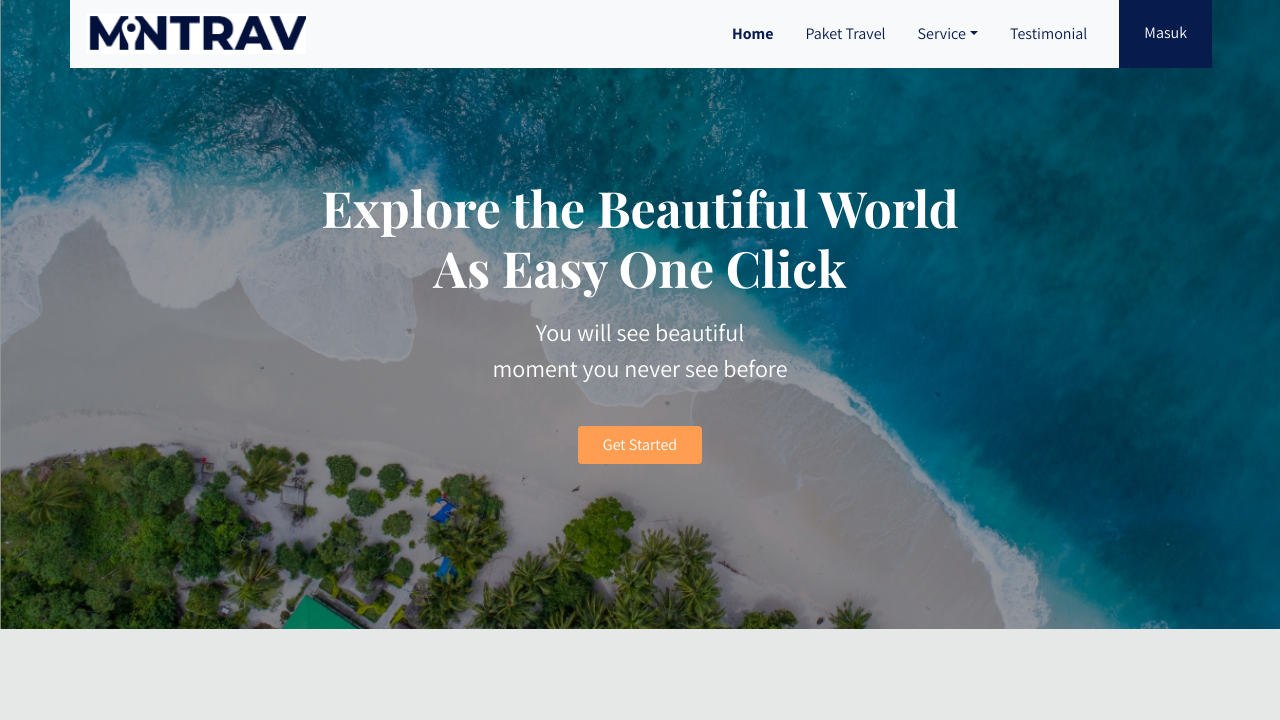
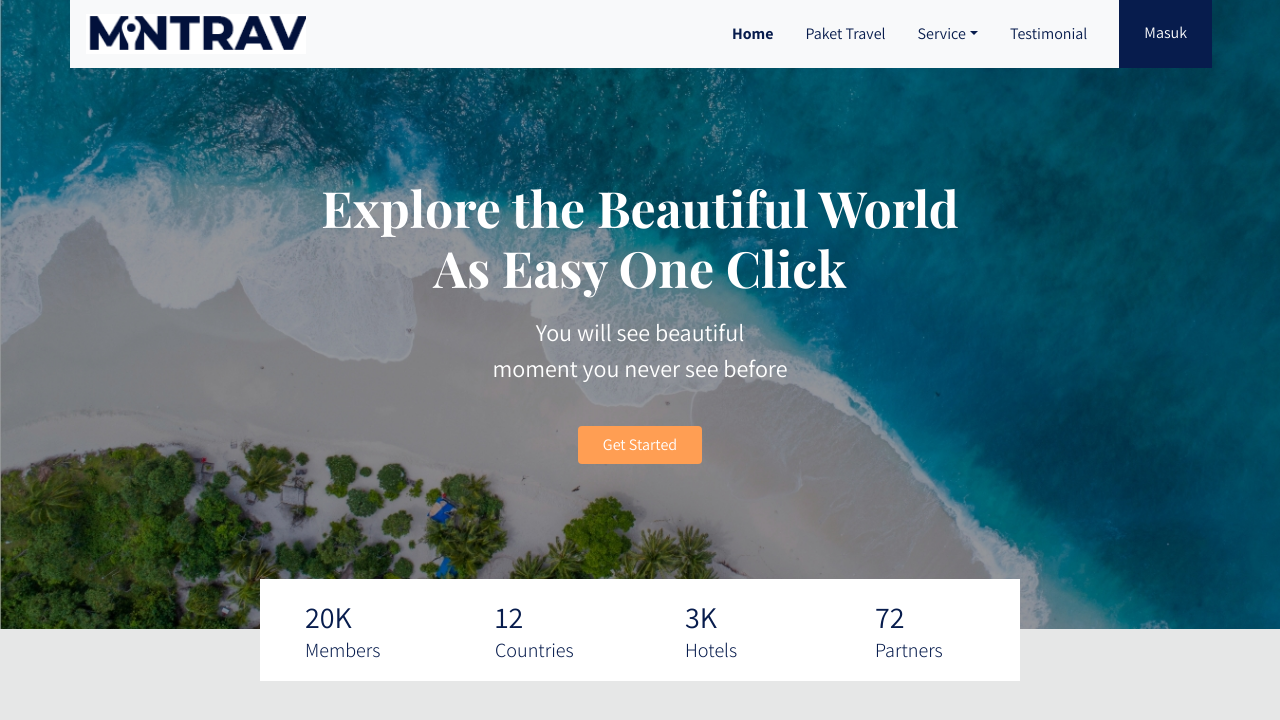
Before and after one commit to Indraawagin/web_montrav, a PHP site: page / in a window 1280 px wide. Shown: the top 720 px of the page. Run offline with PHP 8.4, Linux system fonts and the light colour scheme.

Commit message:
membuat stats

```diff
--- a/frontend/styles/main.css
+++ b/frontend/styles/main.css
@@ -70,4 +70,24 @@ header .btn-get-started:hover {
   background-color: #fda562;
   color: #ffffff;
 }
+
+.section-stats {
+  margin-top: -50px;
+}
+
+.section-stats .stats-details {
+  padding-top: 20px;
+  background: #ffffff;
+  padding-left: 45px;
+}
+
+.section-stats h2 {
+  font-size: 30px;
+  margin-bottom: 0;
+}
+
+.section-stats p {
+  font-size: 20px;
+  font-weight: lighter;
+}
 /*# sourceMappingURL=main.css.map */
--- a/frontend/styles/main.scss
+++ b/frontend/styles/main.scss
@@ -80,3 +80,25 @@ header {
     }
 
 }
+
+// Statistics
+
+.section-stats {
+    margin-top: -50px;
+
+    .stats-details {
+        padding-top: 20px;
+        background: #ffffff;
+        padding-left: 45px;
+    }
+
+    h2 {
+        font-size: 30px;
+        margin-bottom: 0;
+    }
+
+    p {
+        font-size: 20px;
+        font-weight: lighter;
+    }
+}
--- a/index.html
+++ b/index.html
@@ -94,6 +94,29 @@
       <a href="#" class="btn btn-get-started px-4 mt-4">Get Started</a>
     </header>
 
+    <main>
+      <div class="container">
+        <section class="section-stats row justify-content-center" id="stats">
+          <div class="col-3 col-md-2 stats-details">
+            <h2>20K</h2>
+            <p>Members</p>
+          </div>
+          <div class="col-3 col-md-2 stats-details">
+            <h2>12</h2>
+            <p>Countries</p>
+          </div>
+          <div class="col-3 col-md-2 stats-details">
+            <h2>3K</h2>
+            <p>Hotels</p>
+          </div>
+          <div class="col-3 col-md-2 stats-details">
+            <h2>72</h2>
+            <p>Partners</p>
+          </div>
+        </section>
+      </div>
+    </main>
+
     <script src="frontend/libraries/bootstrap/js/jquery-3.4.1.min.js"></script>
     <script src="https://cdn.jsdelivr.net/npm/popper.js@1.16.0/dist/umd/popper.min.js"></script>
     <script src="frontend/libraries/bootstrap/js/bootstrap.js"></script>
```
Also changed, not shown: 1 other file.
